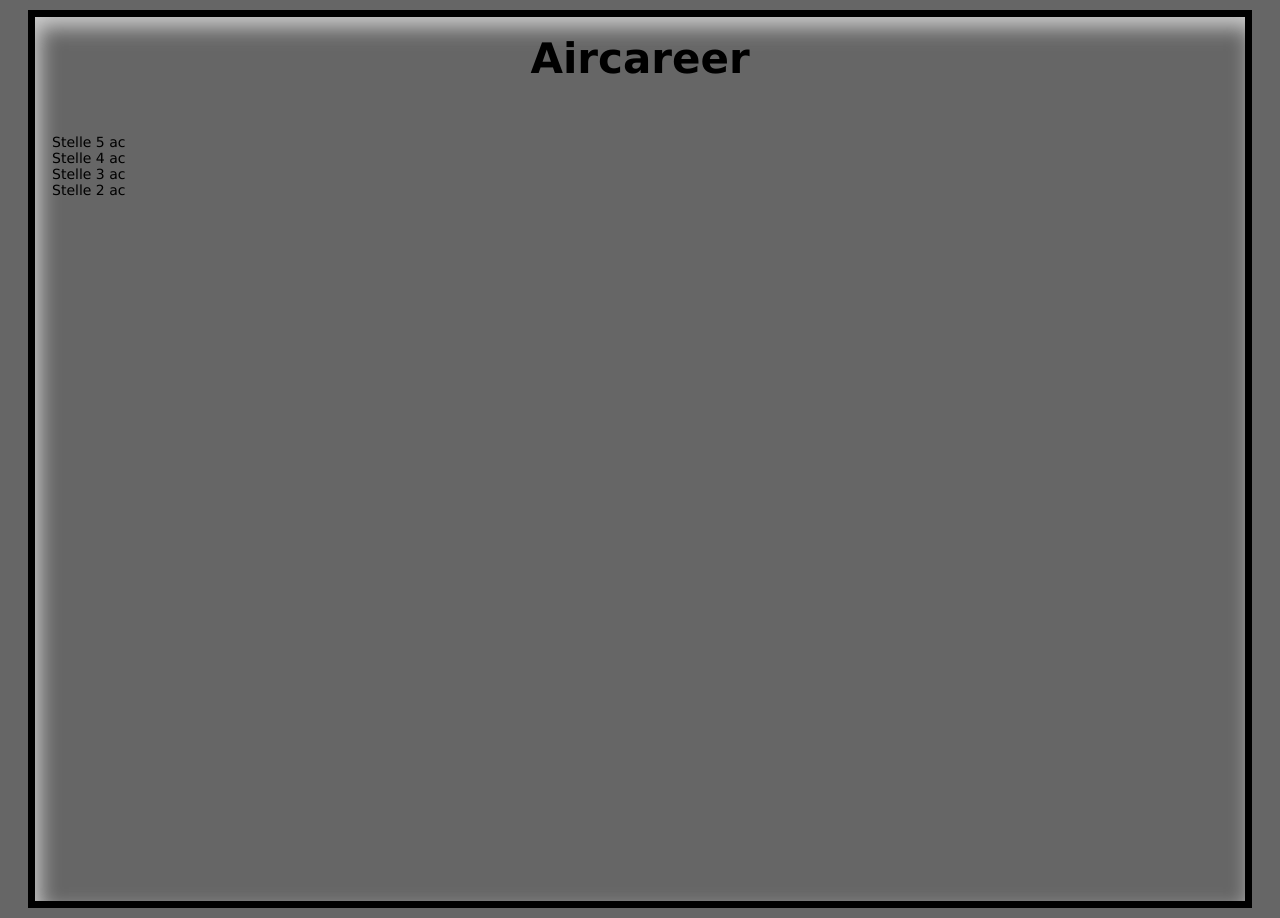
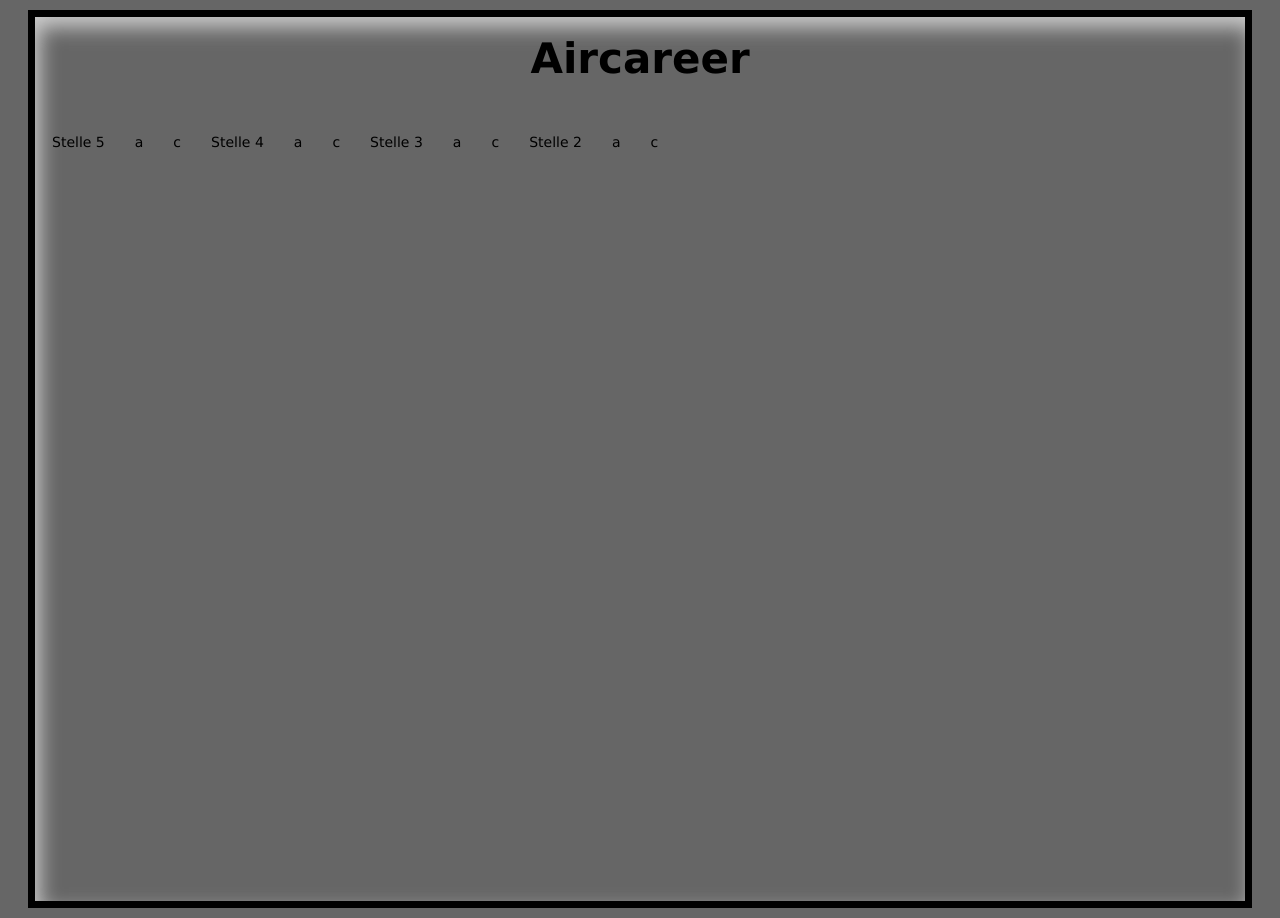
Before and after one commit to MarauderXtreme/flightboard, a PHP site: page / in a window 1280 px wide. Run offline with PHP 8.4, Linux system fonts and the light colour scheme.

Commit message:
Fixed CSS for animate spans

```diff
--- a/htdocs/css/general.css
+++ b/htdocs/css/general.css
@@ -26,3 +26,7 @@ h1 a {
 .char {
 	margin: 3px;
 }
+span {
+	float: left;
+	margin-right: 30px;
+}
```
